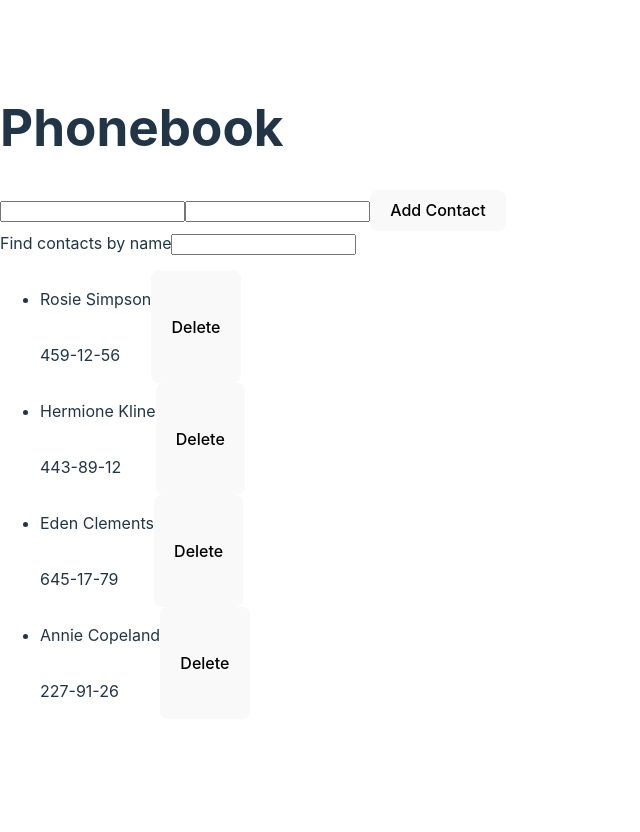
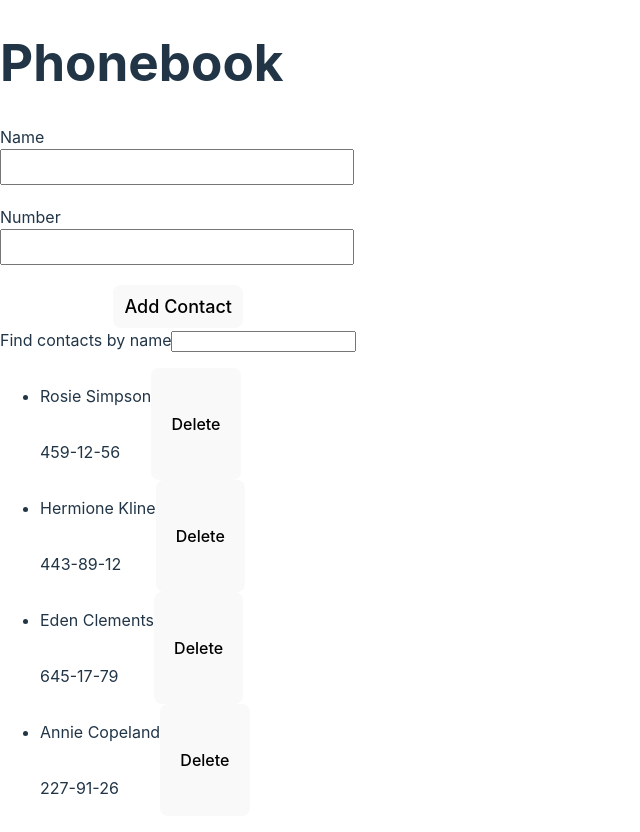
Before and after one commit to MSvidlo/goit-react-hw-03, a React (Vite) app: page / in a window 1280 px wide. Shown: the whole page, without its empty margins (0-640 px from the left). Before the commit the page ends 800 px from the top, so only its background shows below. Built offline with nearby package versions, Linux system fonts and the light colour scheme.

Commit message:
adding new contacts

```diff
--- a/src/App.jsx
+++ b/src/App.jsx
@@ -9,32 +9,31 @@ import { useEffect } from 'react';
 import contacts from './contacts.json'
 import * as Yup from "yup";
 import { Formik, Form, Field  } from 'formik';
+import initialContacts from './contacts.json';
 
 const App = () => {
-
+  const [contacts, setContacts] = useState(initialContacts);
   const [searchValue, setSearchValue] = useState('');
 
   const handleChangeSearch = (event) => {
     setSearchValue(event.target.value);
   }
 
+  const addContact = (newContact) => {
+    setContacts([...contacts, newContact]);
+  }
+
   const filterContacts = contacts.filter((contact) =>
     contact.name.toLowerCase().includes(searchValue.toLowerCase()));
 
-
   return (
-      <>
     <div>
       <h1>Phonebook</h1>
-          <ContactFrom />
-          <SearchForm searchValue={searchValue}
-            handleChangeSearch={handleChangeSearch}
-          />
+      <ContactFrom addContact={addContact} />
+      <SearchForm searchValue={searchValue} handleChangeSearch={handleChangeSearch} />
       <ContacList contacts={contacts} filterContacts={filterContacts} />
     </div>
-      </>
   );
 };
 
-
 export default App
--- a/src/components/Contact/Contact.module.css
+++ b/src/components/Contact/Contact.module.css
@@ -8,6 +8,3 @@
    display: flex;
 
 }
-.butnContact{
-
-}
--- a/src/components/ContactForm/ContactForm.jsx
+++ b/src/components/ContactForm/ContactForm.jsx
@@ -1,16 +1,68 @@
-import {Formik, Form, Field } from 'formik';
+import {Formik, Form, Field, ErrorMessage } from 'formik';
+import * as Yup from 'yup';
+import { useId } from 'react';
+import { nanoid } from 'nanoid';
+import css from './ContactForm.module.css';
 
-const ContactForm = () => {
-    return (
-       <Formik initialValues={{name:''}} onSubmit={() => {}}>
+const FeedbackSchema = Yup.object().shape({
+  contactName: Yup.string()
+    .min(3, 'Too short!')
+    .max(50, 'Too Long!')
+    .required('Required'),
+  contactPhone: Yup.string()
+    .min(3, 'Too short!')
+    .max(50, 'Too Long!')
+    .required('Required'),
+});
+const ContactForm = ({ addContact }) => {
+  const nameFieldId = useId();
+  const numberFieldId = useId();
+
+  function handleSubmit(values, actions) {
+    addContact({
+      id: nanoid(),
+      name: values.contactName,
+      number: values.contactPhone,
+    });
+    actions.resetForm();
+  }
+
+  return (
+    <Formik
+      initialValues={{
+        contactName: '',
+        contactPhone: '',
+      }}
+      onSubmit={handleSubmit}
+      validationSchema={FeedbackSchema}
+    >
       <Form>
-			<Field type="text" name="name" />
-			<Field type="number" name="number" />
-			<button type="submit">Add Contact</button>
-			</Form>
+        <div>
+          <label htmlFor={nameFieldId}>Name</label>
+          <Field
+            className={css.inputField}
+            type="text"
+            name="contactName"
+            id={nameFieldId}
+          />
+          <ErrorMessage name="contactName" as="span" />
+        </div>
+        <div>
+          <label htmlFor={numberFieldId}>Number</label>
+          <Field
+            className={css.inputField}
+            type="text"
+            name="contactPhone"
+            id={numberFieldId}
+          />
+          <ErrorMessage name="contactPhone" as="span" />
+        </div>
+        <button className={css.formButton} type="submit">
+          Add Contact
+        </button>
+      </Form>
     </Formik>
-    )
-
-}
+  );
+};
 
 export default ContactForm
--- /dev/null
+++ b/src/components/ContactForm/ContactForm.module.css
@@ -0,0 +1,21 @@
+.form {
+    max-width: 300px;
+    border: 1px solid black;
+    padding: 15px;
+    margin-bottom: 40px;
+}
+
+
+.inputField {
+    margin-bottom: 20px;
+    width: calc(100% - 10px);
+    height: 30px;
+}
+
+
+.formButton {
+    padding: 10px;
+    display: block;
+    margin: 0 auto;
+    font-size: 18px;
+}
```
Lines whose indentation alone changed are shown as unchanged.
